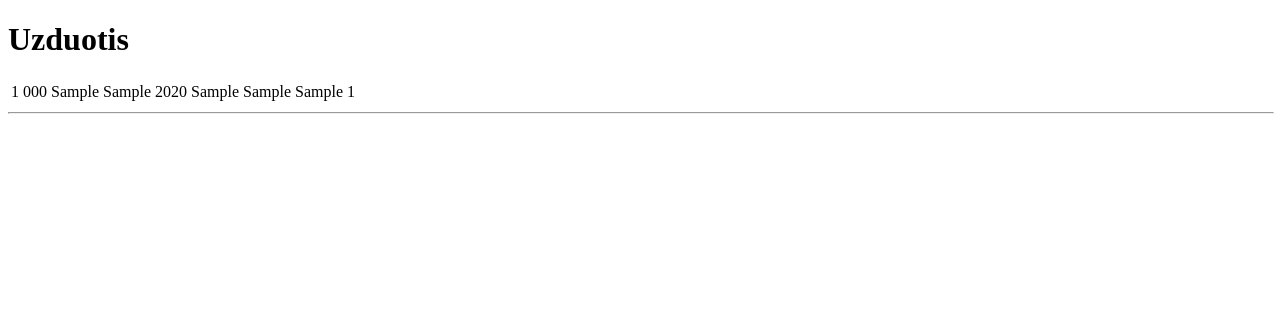
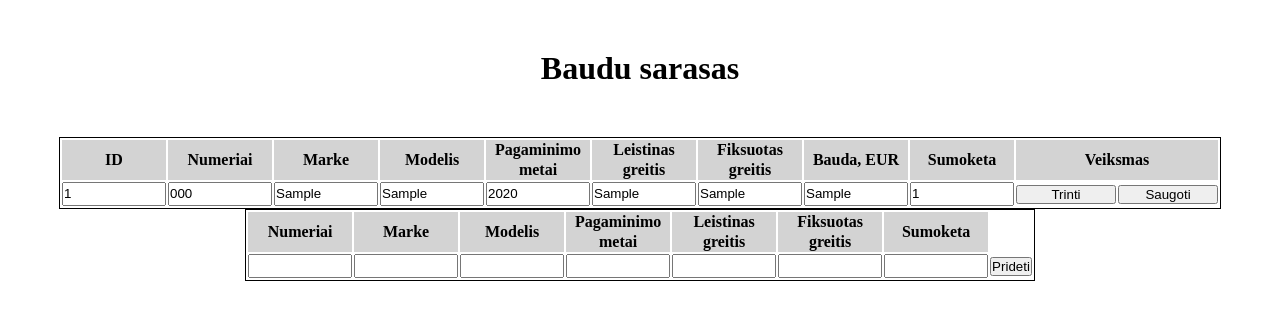
Before and after one commit to utaravicius/PHP_and_SQL_Test, a PHP site: page / in a window 1280 px wide. Shown: the top 320 px of the page. Run offline with PHP 8.4, Linux system fonts and the light colour scheme; tables that the repository leaves empty or names only in its code hold one stand-in row (values such as "Sample post").

Commit message:
Initial commit

```diff
--- a/DBConnector.php
+++ b/DBConnector.php
@@ -20,15 +20,15 @@ class DBConnector
     {
         if ($result->num_rows > 0) {
             // output data of each row
-            echo "<table>";
             while ($row = $result->fetch_assoc()) {
                 echo "<tr>";
                 foreach ($row as $key => $value) {
-                    echo "<td>$value</td>";
+                    echo "<td><input type='text' class='field' value='$value'></td>";
                 }
+                echo "<td><input type='submit' class='field' name='delete' value='Trinti'></td>";
+                echo "<td><input type='submit' class='field' name='update' value='Saugoti'></td>";
                 echo "</tr>";
             }
-            echo "</table>";
         } else {
             echo "0 results";
         }
@@ -42,45 +42,41 @@ class DBConnector
     }
 
     // CRUD Read 1
-    public function getFineByPlates($numberPlates)
+    public function getFineByPlates()
     {
-        $query = "SELECT * FROM `sarasas` WHERE `numberPlates` = ?";
+        $query = "SELECT * FROM `sarasas` WHERE `id` = ?";
         $stmt = $this->conn->prepare($query);
-        $stmt->bind_param("s", $numberPlates);
+        $stmt->bind_param("i", $id);
         $stmt->execute();
         return $stmt->get_result();
     }
 
     // CRUD Create
-    public function addFine($numberPlates, $carMake, $carModel, $carYear, $maxSpeed, $currentSpeed, $fineSie, $isPaid)
+    public function addFine($numberPlates, $carMake, $carModel, $carYear, $maxSpeed, $currentSpeed, $isPaid)
     {
-        $query = "INSERT INTO `sarasas` (`numberPlates`, `carMake`, `carModel`, `carYear`, `maxSpeed`, `currentSpeed`, `fineSize`, `isPaid`) VALUES ( ?, ?, ?, ?, ?, ?, ?, ?)";
+        $fineSize = ($currentSpeed - $maxSpeed)*2.3;
+
+        $query = "INSERT INTO `sarasas` (`id`, `numberPlates`, `carMake`, `carModel`, `carYear`, `maxSpeed`, `currentSpeed`, `fineSize`, `isPaid`) VALUES ( ?, ?, ?, ?, ?, ?, ?, ?)";
         $stmt = $this->conn->prepare($query);
-        $stmt->bind_param("sssiiidi", $numberPlates, $carMake, $carModel, $carYear, $maxSpeed, $currentSpeed, $fineSie, $isPaid);
+        $stmt->bind_param("issiiidi", $numberPlates, $carMake, $carModel, $carYear, $maxSpeed, $currentSpeed, $fineSize, $isPaid);
         $stmt->execute();
     }
 
     // CRUD Delete
-    public function deleteFine($numberPlates)
+    public function deleteFine($id)
     {
-        $query = "DELETE FROM `sarasas` WHERE `numberPlates` = ?";
+        $query = "DELETE FROM `sarasas` WHERE `id` = ?";
         $stmt = $this->conn->prepare($query);
-        $stmt->bind_param("s", $numberPlates);
+        $stmt->bind_param("i", $id);
         $stmt->execute();
     }
 
     // CRUD update
-    public function updateFine($numberPlates, $carMake, $carModel, $carYear, $maxSpeed, $currentSpeed, $fineSize, $isPaid)
+    public function updateFine($id, $numberPlates, $carMake, $carModel, $carYear, $maxSpeed, $currentSpeed, $fineSize, $isPaid)
     {
-        $query = "UPDATE `sarasas` SET `carMake` = ?,`carModel` = ?,`carYear` = ?,`maxSpeed` = ?,`currentSpeed` = ?,`fineSize` = ?,`isPaid` = ? WHERE `numberPlates` = ?;";
+        $query = "UPDATE `sarasas` SET `carMake` = ?,`carModel` = ?,`carYear` = ?,`maxSpeed` = ?,`currentSpeed` = ?,`fineSize` = ?,`isPaid` = ? WHERE `id` = ?;";
         $stmt = $this->conn->prepare($query);
-        $stmt->bind_param("ssiiidis", $carMake, $carModel, $carYear, $maxSpeed, $currentSpeed, $fineSize, $isPaid, $numberPlates);
+        $stmt->bind_param("ssiiidii", $carMake, $carModel, $carYear, $maxSpeed, $currentSpeed, $fineSize, $isPaid, $id);
         $stmt->execute();
     }
-
-    public function getUzduotis1()
-    {
-        $query = "SELECT * FROM `students` ORDER BY `name` ASC;";
-        return $this->conn->query($query);
-    }
 }
--- a/index.php
+++ b/index.php
@@ -7,14 +7,86 @@ $obj = new DBConnector();
 <html lang="en">
 <head>
     <meta charset="UTF-8">
-    <title>Title</title>
+    <title>Baudu sarasas</title>
+    <link rel="stylesheet" type="text/css" href="styles/style.css">
 </head>
 <body>
-<h1>Uzduotis</h1>
-<?php
-$result = $obj->getAllFines();
-$obj->printAnyTable($result);
-?>
-<hr width="100%">
+<div class="container">
+    <h1>Baudu sarasas</h1>
+    <table class="list">
+        <tr>
+            <th class="field">ID</th>
+            <th class="field">Numeriai</th>
+            <th class="field">Marke</th>
+            <th class="field">Modelis</th>
+            <th class="field">Pagaminimo metai</th>
+            <th class="field">Leistinas greitis</th>
+            <th class="field">Fiksuotas greitis</th>
+            <th class="field">Bauda, EUR</th>
+            <th class="field">Sumoketa</th>
+            <th class="field" colspan="2">Veiksmas</th>
+        </tr>
+        <?php
+        $result = $obj->getAllFines();
+        $obj->printAnyTable($result);
+        ?>
+    </table>
+    <form action="#" method="get">
+        <table class="addCol">
+            <tr>
+                <th class="field">Numeriai</th>
+                <th class="field">Marke</th>
+                <th class="field">Modelis</th>
+                <th class="field">Pagaminimo metai</th>
+                <th class="field">Leistinas greitis</th>
+                <th class="field">Fiksuotas greitis</th>
+                <th class="field">Sumoketa</th>
+            </tr>
+            <tr>
+                <td><input type="text" class="field" name="numberPlates"></td>
+                <td><input type="text" class="field" name="carMake"></td>
+                <td><input type="text" class="field" name="carModel"></td>
+                <td><input type="text" class="field" name="carYear"></td>
+                <td><input type="text" class="field" name="maxSpeed"></td>
+                <td><input type="text" class="field" name="currentSpeed"></td>
+                <td><input type="text" class="field" name="isPaid"></td>
+                <td><input type="submit" name="add" value="Prideti"></td>
+            </tr>
+        </table>
+    </form>
+
+    <?php
+
+    if (isset($_REQUEST["add"])) {
+        if (isset($_REQUEST["numberPlates"])
+            && isset($_REQUEST["carMake"])
+            && isset($_REQUEST["carModel"])
+            && isset($_REQUEST["carYear"])
+            && isset($_REQUEST["maxSpeed"])
+            && isset($_REQUEST["currentSpeed"])
+            && isset($_REQUEST["isPaid"]))
+        {
+            $numberPlates = $_REQUEST["numberPlates"];
+            $carMake = $_REQUEST["carMake"];
+            $carModel = $_REQUEST["carModel"];
+            $carYear = $_REQUEST["carYear"];
+            $maxSpeed = $_REQUEST["maxSpeed"];
+            $currentSpeed = $_REQUEST["currentSpeed"];
+            $isPaid = $_REQUEST["isPaid"];
+
+            $obj->addFine($numberPlates, $carMake, $carModel, $carYear, $maxSpeed, $currentSpeed, $isPaid);
+        }
+    }
+
+    if (isset($_REQUEST["delete"])) {
+        $obj->deleteFine();
+    }
+
+    if (isset($_REQUEST["update"])) {
+        $obj->updateFine();
+    }
+
+    ?>
+</div>
 </body>
 </html>
--- /dev/null
+++ b/styles/style.css
@@ -0,0 +1,32 @@
+* {
+    margin: 0;
+    padding: 0;
+}
+
+h1 {
+    text-align: center;
+    margin: 50px ;
+}
+
+.container {
+    margin: auto;
+}
+
+.list {
+    border: 1px solid black;
+    margin: auto;
+}
+
+th {
+    background-color: lightgrey;
+}
+
+.addCol {
+    border: 1px solid black;
+    margin: auto;
+}
+
+.field{
+    line-height: 20px;
+    width: 100px;
+}
```
